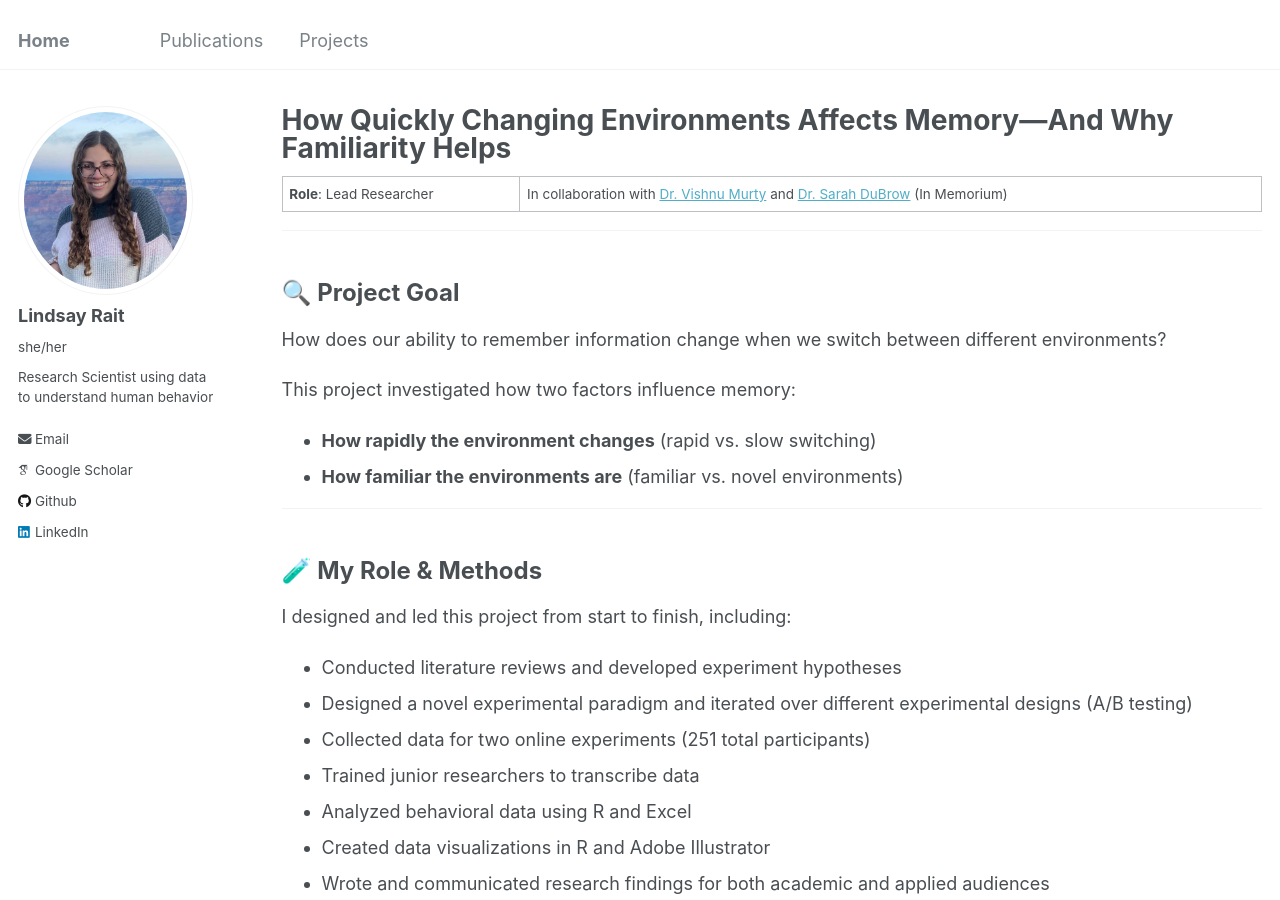
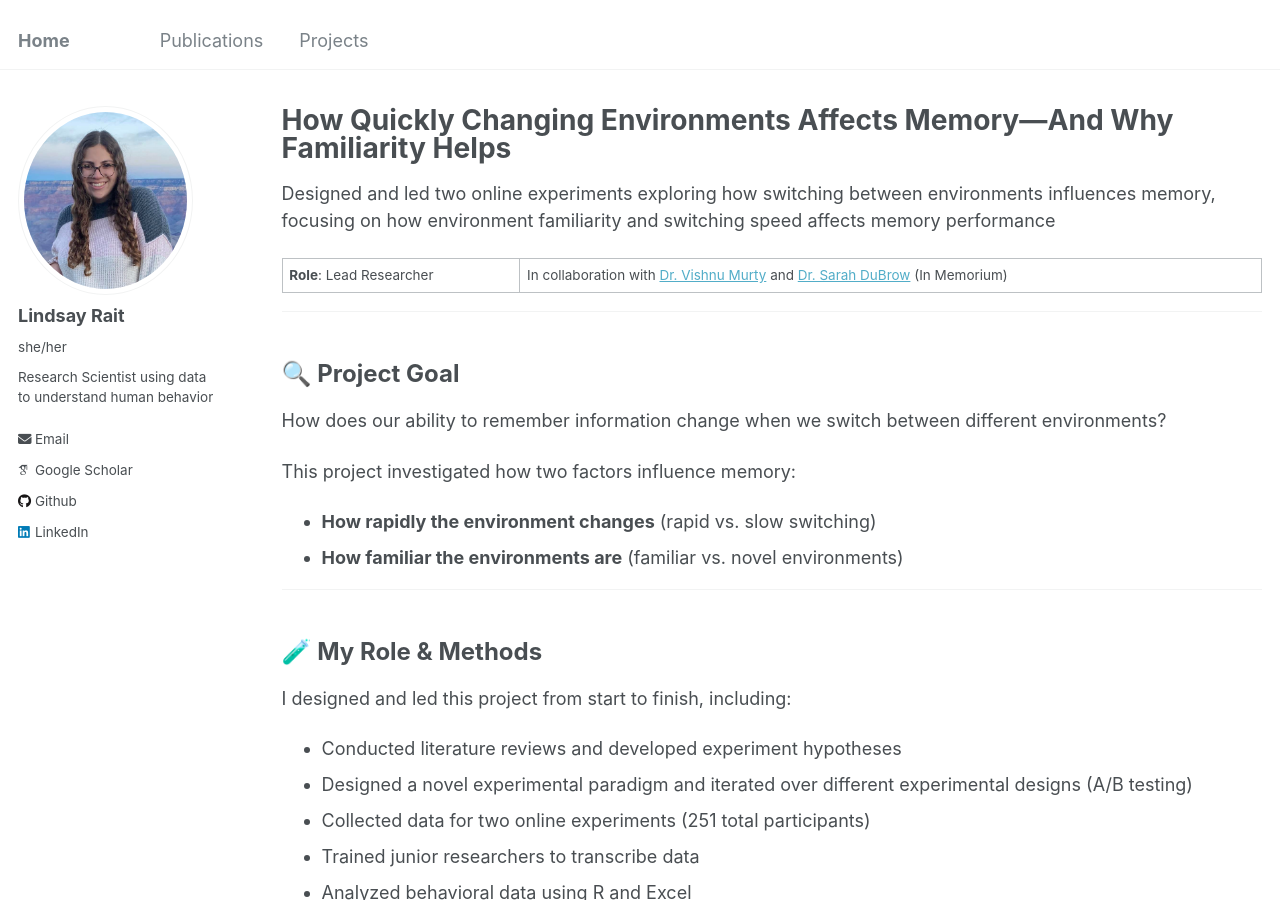
Before and after one commit to lindsay-rait/lindsay-rait.github.io, a Jekyll site: the page built from _portfolio/portfolio-1.md, in a window 1280 px wide and 900 px high. Built offline with Jekyll 4.4.1, drawn with Linux system fonts in a browser that asks for light colours; some web fonts are replaced.

Commit message:
Update portfolio-1.md

```diff
--- a/_portfolio/portfolio-1.md
+++ b/_portfolio/portfolio-1.md
@@ -6,7 +6,10 @@ title: "How Quickly Changing Environments Affects Memory—And Why Familiarity H
 layout: archive
 ---
 
-**Role**: Lead Researcher | In collaboration with [Dr. Vishnu Murty](https://www.adaptivememorylab.com/) and [Dr. Sarah DuBrow](https://www.dubrowlab.org/) (In Memorium)
+
+Designed and led two online experiments exploring how switching between environments influences memory, focusing on how environment familiarity and switching speed affects memory performance
+
+<strong>Role</strong>: Lead Researcher | In collaboration with [Dr. Vishnu Murty](https://www.adaptivememorylab.com/) and [Dr. Sarah DuBrow](https://www.dubrowlab.org/) (In Memorium)
 
 
 ---
```
